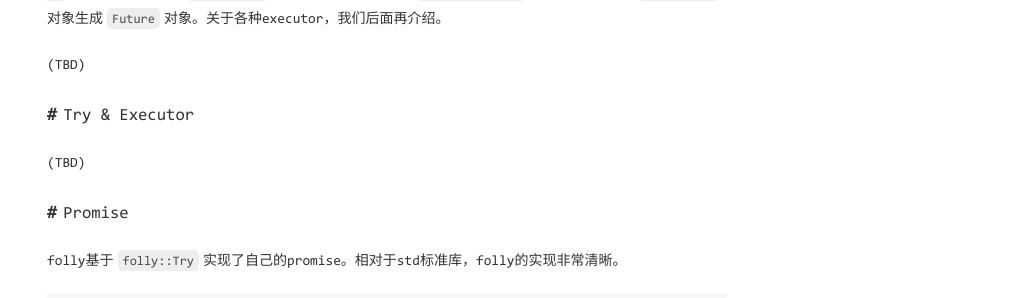
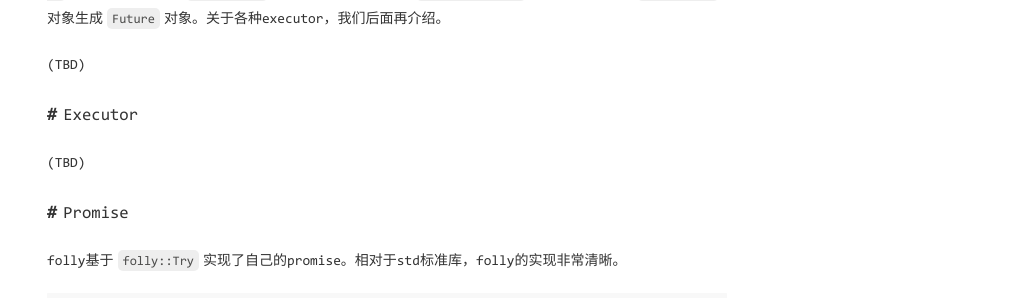
Before and after one commit to solomonooo/solomonooo.github.io, a Jekyll site: the page built from _posts/2021-11-08-facebook开源库folly源码分析(2) - Future (2).md, in a window 1280 px wide and 900 px high, scrolled down 4168 px. Shown: the part 156-454 px from the top of the window, without its empty margins (253-1280 px from the left). Built offline with Jekyll 4.4.1, drawn with Linux system fonts in a browser that asks for light colours.

Commit message:
Update 2021-11-08-facebook开源库folly源码分析(2) - Future (2).md

```diff
--- a/_posts/2021-11-08-facebook开源库folly源码分析(2) - Future (2).md
+++ b/_posts/2021-11-08-facebook开源库folly源码分析(2) - Future (2).md
@@ -152,7 +152,7 @@ comsumer侧(等同于`std`中的provider)通常生成的是`SemiFuture`, 而不
 
 
 (TBD)
-## Try & Executor
+## Executor
 (TBD)
 
 ## Promise
```
